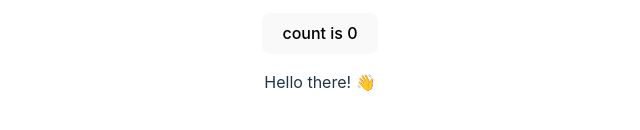
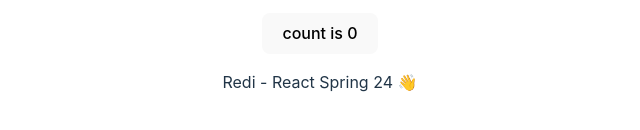
Before and after one commit to priscilauchoa/Redi-react-course, a React (Vite) app in the folder first-homework/: page / in a window 1280 px wide. Shown: the part 508-638 px from the top of the page, without its empty margins (320-960 px from the left). Built offline with nearby package versions, Linux system fonts and the light colour scheme.

Commit message:
add course description

```diff
--- a/first-homework/src/App.jsx
+++ b/first-homework/src/App.jsx
@@ -16,7 +16,7 @@ function App() {
           count is {count}
         </button>
         <p>
-          Hello there! 👋
+          Redi - React Spring 24 👋
         </p>
       </div>
     </>
```
